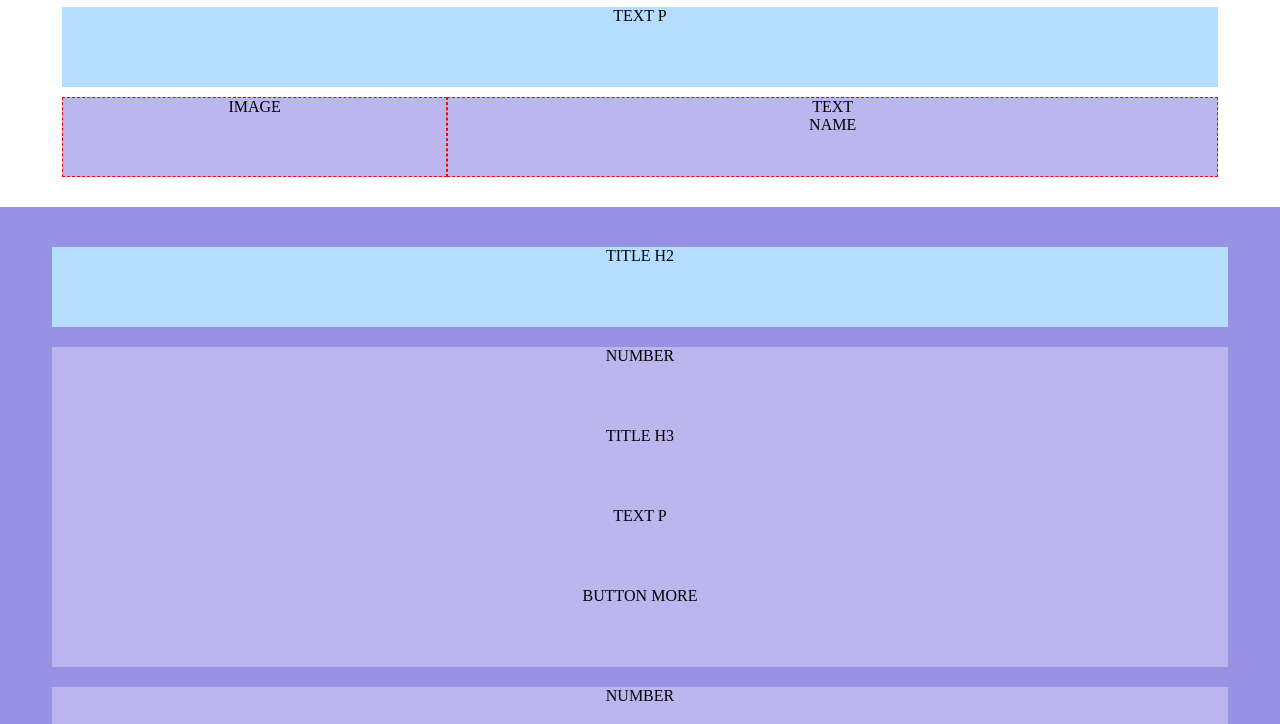
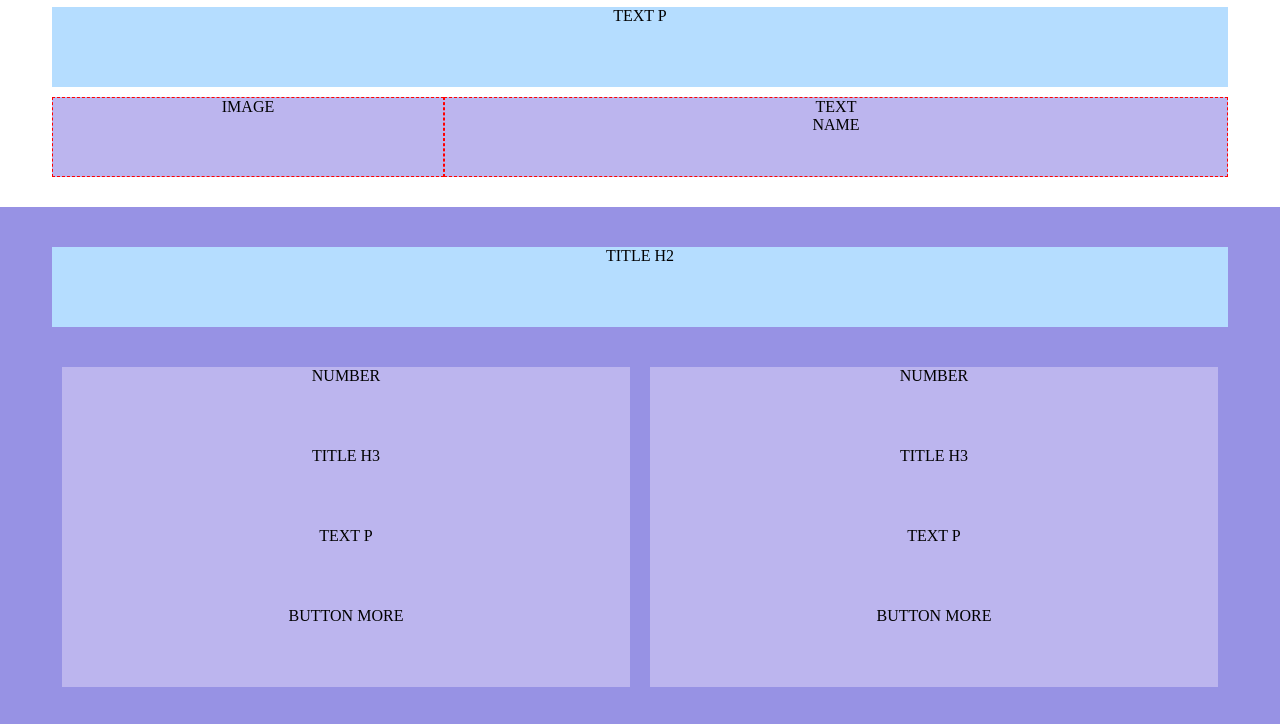
Before and after one commit to leonardoserra/htmlcss-responsive-layout, a plain HTML site: page index.html in a window 1280 px wide. Shown: the part 1267-1991 px from the top of the page. Drawn offline with Linux system fonts and the light colour scheme.

Commit message:
ok sezione benefit tablet view

```diff
--- a/css/style.css
+++ b/css/style.css
@@ -90,7 +90,7 @@ main{
 }
 
 #testimonials .container > div{
-    margin: 10px;
+    margin: 10px 0;
 }
 
 #benefits{
@@ -144,6 +144,22 @@ TABLET
    #testimonials .col-left{
     min-width: calc(100% / 3);
    }
+
+   #benefits .cards{
+    display: flex;
+    flex-wrap: wrap;
+   }
+
+   #benefits .card{
+    display: inline-block;
+    width: calc(50% - 20px);
+    margin-left: 10px;
+    margin-right: 10px;
+   }
+
+   #benefits .card-box{
+    margin: 0 -20px;
+   }
 }
 
 
--- a/index.html
+++ b/index.html
@@ -92,7 +92,7 @@
                     <div class="debug-box">TESTIMONIALS</div>
                     <div class="debug-box">TITLE H2</div>
                     <div class="debug-box">TEXT P</div>
-                    <div class="columns debug-box">
+                    <div class="columns">
                         <div class="col-left debug-box2 border-debug">IMAGE</div>
                         <div class="col-right debug-box2 border-debug">
                             <div>TEXT</div>
@@ -106,7 +106,9 @@
             <section id="benefits">
                 <div class="container">
                     <div class="debug-box">TITLE H2</div>
+                        <div class="card-box">
                             <div class="cards">
+
                             <div class="card">
                                 <div class="debug-box2">NUMBER</div>
                                 <div class="debug-box2">TITLE H3</div>
@@ -151,6 +153,7 @@
 
                         </div>
                     </div>
+                </div>
             </section>
 
         </main>
```
Lines whose indentation alone changed are shown as unchanged.
